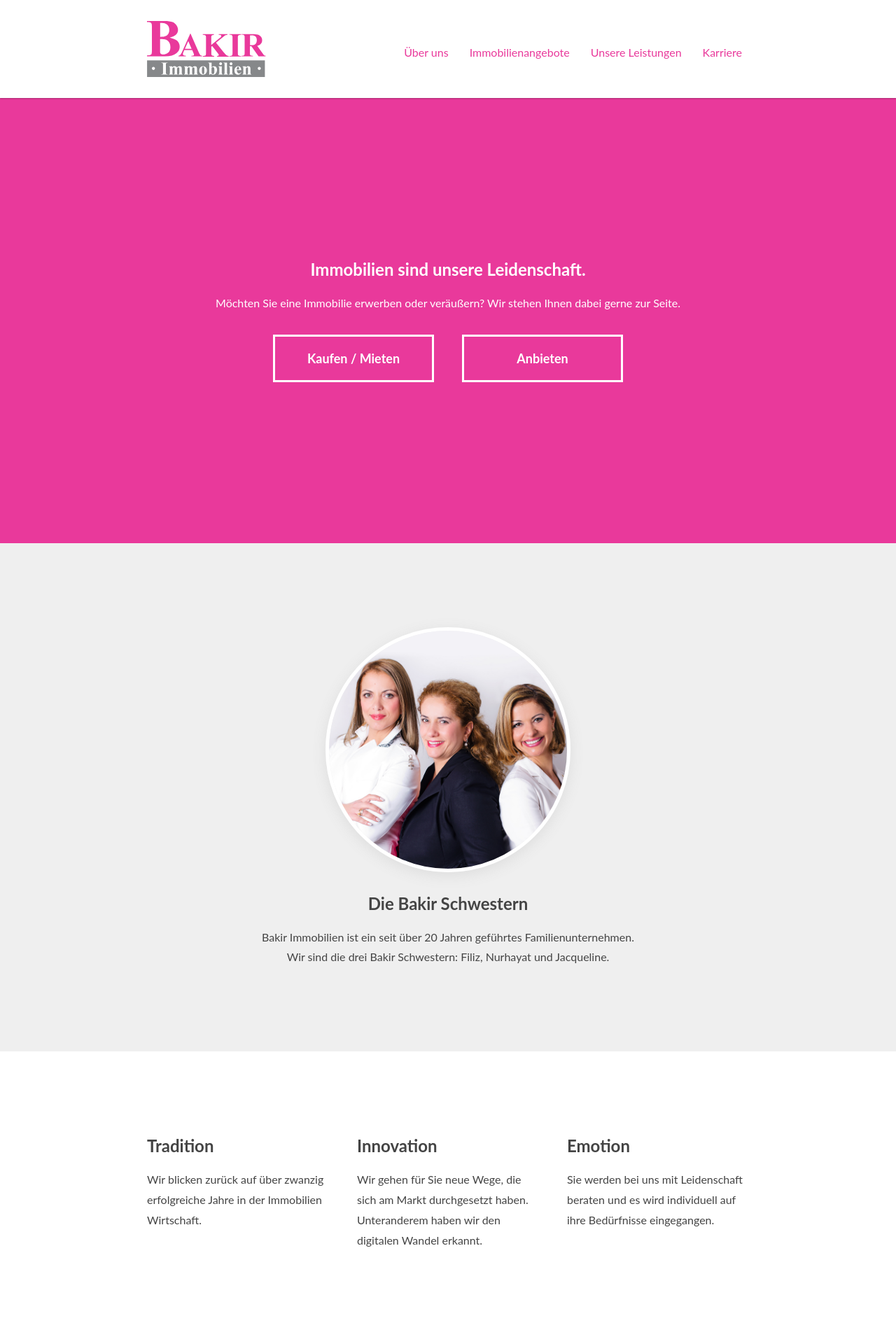
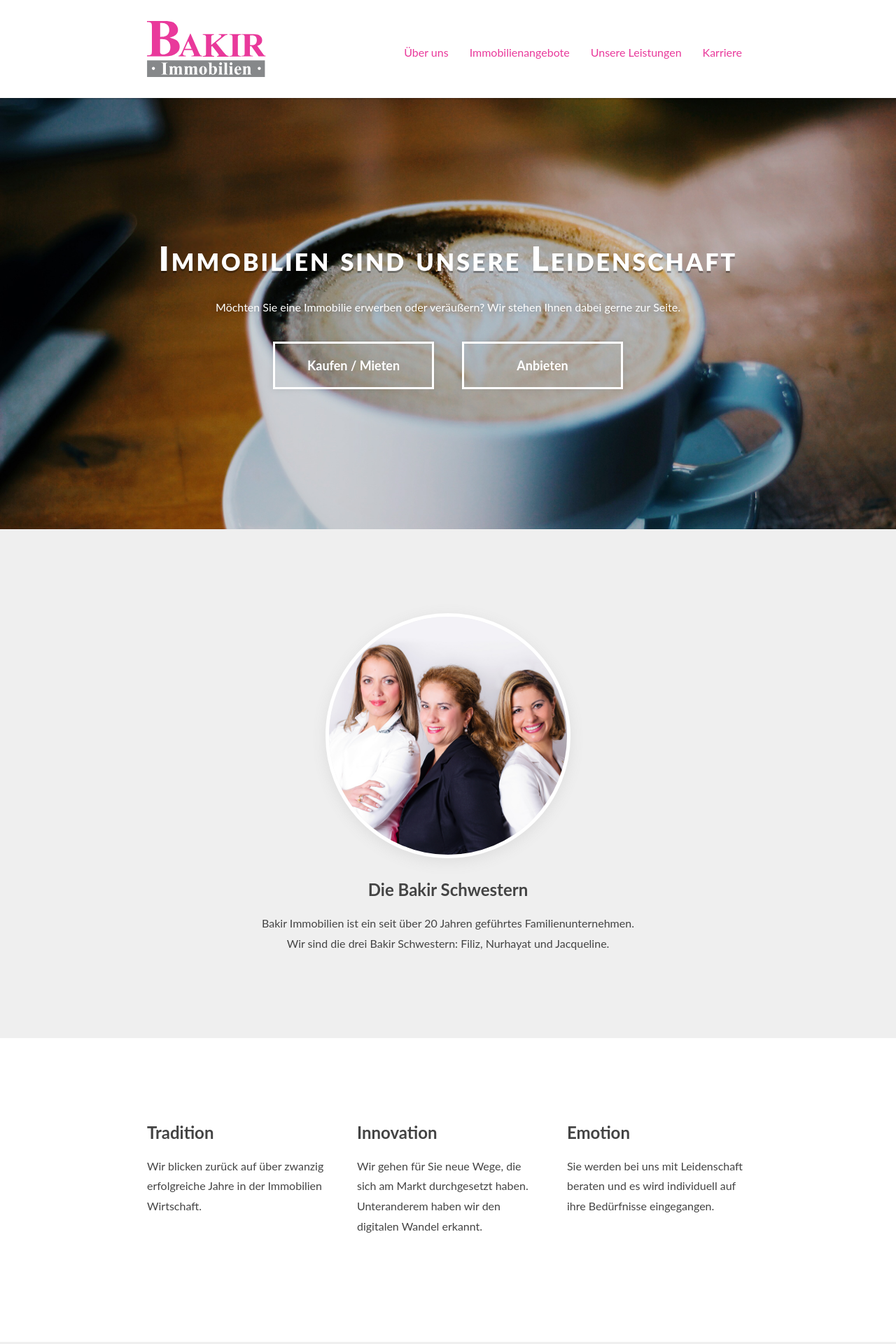
Before and after one commit to bakirnetwork/bakirimmobilien_de, a Jekyll site: the page built from index.html, in a window 1280 px wide. Shown: the top 1920 px of the page at 70% size. Built offline with Jekyll 4.4.1, drawn with Linux system fonts in a browser that asks for light colours; nearby versions of some CDN libraries; some web fonts are replaced.

Commit message:
neuer Herobereich: 'Immobilien sind unsere Leidenschaft'

```diff
--- a/assets/css/_modules.sass
+++ b/assets/css/_modules.sass
@@ -5,11 +5,32 @@
 		background: $white2
 
 .hero
+	margin: 0
+	padding: 200px 0
+
+	color: white
 	text-align: center
-	color: white
-	background: $accent
-	margin: 0
-	padding: 230px 0
+
+	background: url('../img/hero_kaffeeherz.jpg')
+	background-size: cover
+
+	&__subtitle
+		margin-bottom: 40px
+		font-weight: 400
+		font-size: 1em
+
+.epic-text
+	font-weight: 900
+	font-size: 3em
+	font-variant: small-caps
+	letter-spacing: 3px
+	text-shadow: 0 3px 0 rgba(0, 0, 0, 0.3)
+
+.soft-shadow
+	box-shadow: 0 0 10px rgba(0, 0, 0, 0.1)
+
+.soft-text-shadow
+	text-shadow: 0 0 10px rgba(0, 0, 0, 0.3)
 
 .intro
 	text-align: center
--- a/index.html
+++ b/index.html
@@ -5,11 +5,11 @@ layout: default
 <div class="wrapper">
 	<section class="marketing hero">
 		<div class="container">
-			<h2>Immobilien sind unsere Leidenschaft.</h2>
-			<p>Möchten Sie eine Immobilie erwerben oder veräußern? Wir stehen Ihnen dabei gerne zur Seite.</p>
+			<h1 class="epic-text">Immobilien sind unsere Leidenschaft</h1>
+			<h2 class="hero__subtitle soft-text-shadow">Möchten Sie eine Immobilie erwerben oder veräußern? Wir stehen Ihnen dabei gerne zur Seite.</h2>
 			<div class="row" style="width: 60%;">
-				<div class="col span-6"><a class="btn btn--white" href="/immobilienangebote/" onclick="_gaq.push(['_trackEvent', 'Kaufen / Verkaufen', 'Kaufen und Mieten', 'CTA /'])">Kaufen / Mieten</a></div>
-				<div class="col span-6"><a class="btn btn--white" href="/kontakt/" onclick="_gaq.push(['_trackEvent', 'Kaufen / Verkaufen', 'Anbieten', 'CTA /'])">Anbieten</a></div>
+				<div class="col span-6"><a class="btn btn--white soft-shadow" href="/immobilienangebote/" onclick="_gaq.push(['_trackEvent', 'Kaufen / Verkaufen', 'Kaufen und Mieten', 'CTA /'])">Kaufen / Mieten</a></div>
+				<div class="col span-6"><a class="btn btn--white soft-shadow" href="/kontakt/" onclick="_gaq.push(['_trackEvent', 'Kaufen / Verkaufen', 'Anbieten', 'CTA /'])">Anbieten</a></div>
 			</div>
 		</div>
 	</section>
```
Also changed, not shown: assets/img/hero_kaffeeherz.jpg (added).
